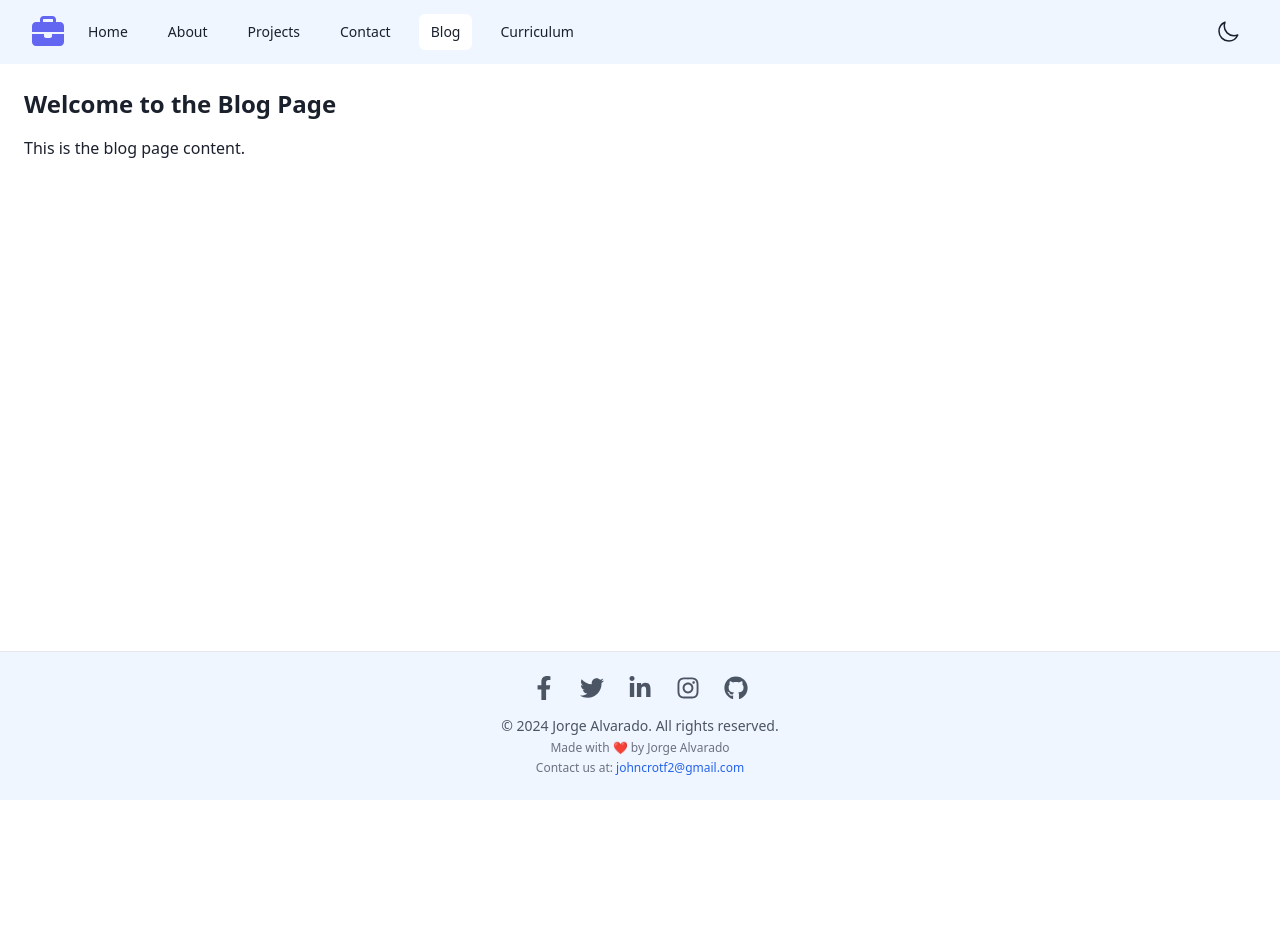
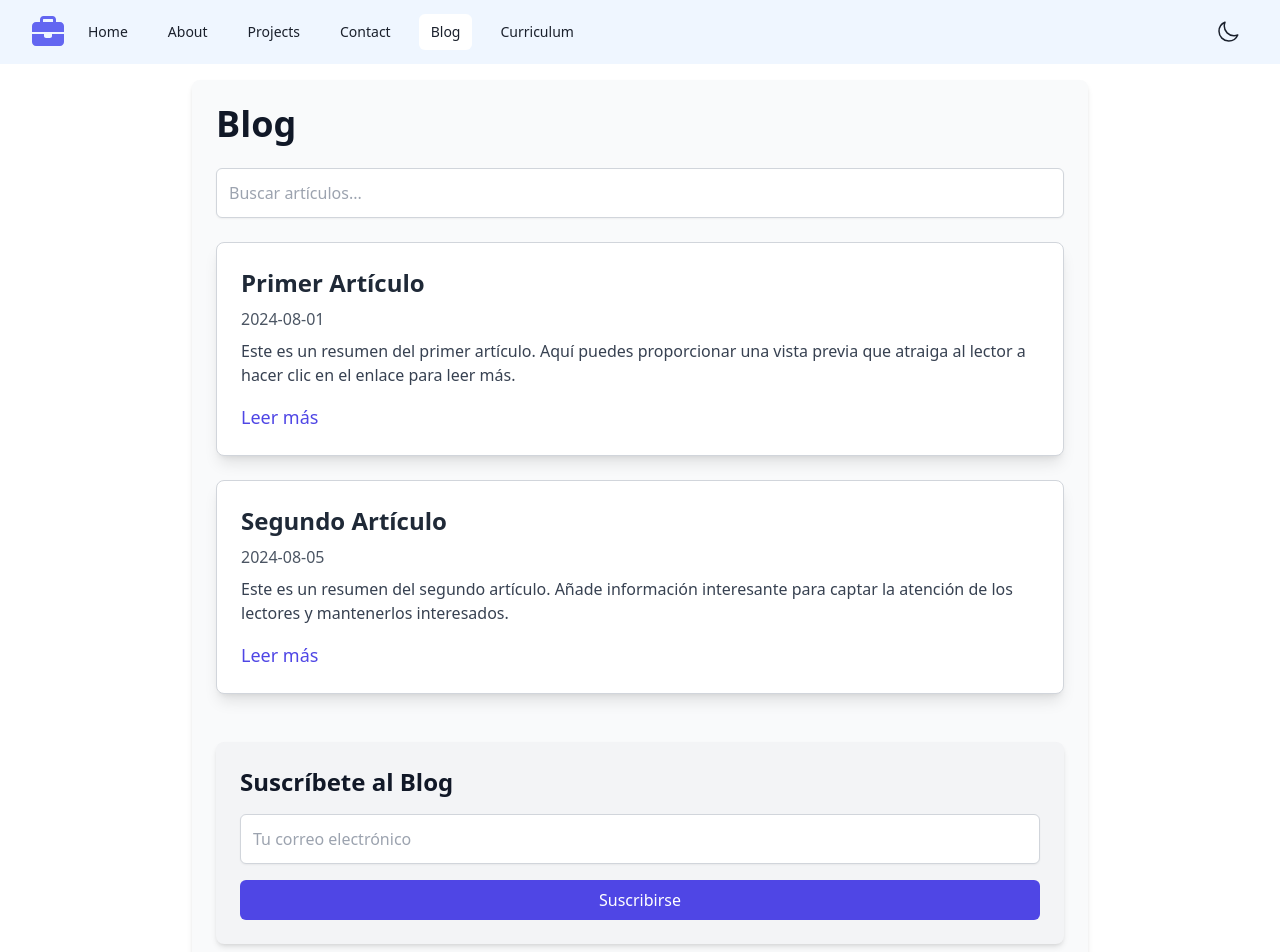
Before and after one commit to Georgeh30/V1_Portafolio, a React (Vite) app in the folder portfolio/: page /Portfolio/Blog in a window 1280 px wide. Shown: the top 952 px of the page. Before the commit the page ends 800 px from the top, so only its background shows below. Built offline with nearby package versions, Linux system fonts and the light colour scheme.

Commit message:
New Content in page blog

```diff
--- a/portfolio/src/pages/blog/jsx/BlogPage.jsx
+++ b/portfolio/src/pages/blog/jsx/BlogPage.jsx
@@ -1,12 +1,55 @@
 import MainLayout from '@layouts/jsx/MainLayout';
 
 const BlogPage = () => {
+    // Simulación de datos de artículos
+    const articles = [
+        { id: 1, title: 'Primer Artículo', date: '2024-08-01', summary: 'Este es un resumen del primer artículo. Aquí puedes proporcionar una vista previa que atraiga al lector a hacer clic en el enlace para leer más.' },
+        { id: 2, title: 'Segundo Artículo', date: '2024-08-05', summary: 'Este es un resumen del segundo artículo. Añade información interesante para captar la atención de los lectores y mantenerlos interesados.' },
+        // Agrega más artículos aquí
+    ];
 
     return (
         <MainLayout>
-            <div className="p-6">
-                <h1 className="text-2xl font-bold mb-4">Welcome to the Blog Page</h1>
-                <p>This is the blog page content.</p>
+            <div className="p-6 mt-4 mb-4 max-w-4xl mx-auto bg-gray-50 dark:bg-gray-800 rounded-lg shadow-md">
+                <h1 className="text-4xl font-bold mb-6 text-gray-900 dark:text-gray-100">Blog</h1>
+
+                <div className="mb-6">
+                    <input
+                        type="text"
+                        placeholder="Buscar artículos..."
+                        className="p-3 border border-gray-300 dark:border-gray-600 rounded-md w-full bg-white dark:bg-gray-700 text-gray-900 dark:text-gray-300 shadow-sm focus:outline-none focus:ring-2 focus:ring-indigo-500"
+                    />
+                </div>
+
+                <div className="space-y-6">
+                    {articles.map(article => (
+                        <div key={article.id} className="border border-gray-300 dark:border-gray-700 rounded-lg p-6 bg-white dark:bg-gray-900 shadow-lg hover:shadow-xl transition-shadow duration-300">
+                            <h2 className="text-2xl font-semibold mb-2 text-gray-800 dark:text-gray-200">{article.title}</h2>
+                            <p className="text-gray-600 dark:text-gray-400 mb-2">{article.date}</p>
+                            <p className="text-gray-700 dark:text-gray-300 mb-4">{article.summary}</p>
+                            <a href={`/blog/${article.id}`} className="text-indigo-600 dark:text-indigo-400 hover:underline text-lg font-medium">
+                                Leer más
+                            </a>
+                        </div>
+                    ))}
+                </div>
+
+                <div className="mt-12 p-6 bg-gray-100 dark:bg-gray-900 rounded-lg shadow-md">
+                    <h2 className="text-2xl font-semibold mb-4 text-gray-900 dark:text-gray-100">Suscríbete al Blog</h2>
+                    <form className="flex flex-col space-y-4">
+                        <input
+                            type="email"
+                            placeholder="Tu correo electrónico"
+                            className="p-3 border border-gray-300 dark:border-gray-600 rounded-md w-full bg-white dark:bg-gray-700 text-gray-900 dark:text-gray-300 shadow-sm focus:outline-none focus:ring-2 focus:ring-indigo-500"
+                        />
+                        <button
+                            type="submit"
+                            className="px-4 py-2 bg-indigo-600 dark:bg-indigo-500 text-white rounded-md hover:bg-indigo-700 dark:hover:bg-indigo-400 transition-colors duration-300"
+                        >
+                            Suscribirse
+                        </button>
+                    </form>
+                </div>
             </div>
         </MainLayout>
     );
--- a/portfolio/src/pages/curriculum/jsx/CurriculumPage.jsx
+++ b/portfolio/src/pages/curriculum/jsx/CurriculumPage.jsx
@@ -351,7 +351,7 @@
                                 <div className="dark:bg-darkColorHF bg-lightColorHF p-4 rounded-lg shadow-md">
                                     <ul className="list-disc list-inside space-y-2">
                                         <li>Español (Nativo)</li>
-                                        <li>Inglés (Avanzado)</li>
+                                        <li>Inglés (Básico)</li>
                                     </ul>
                                 </div>
                             </div>
```
